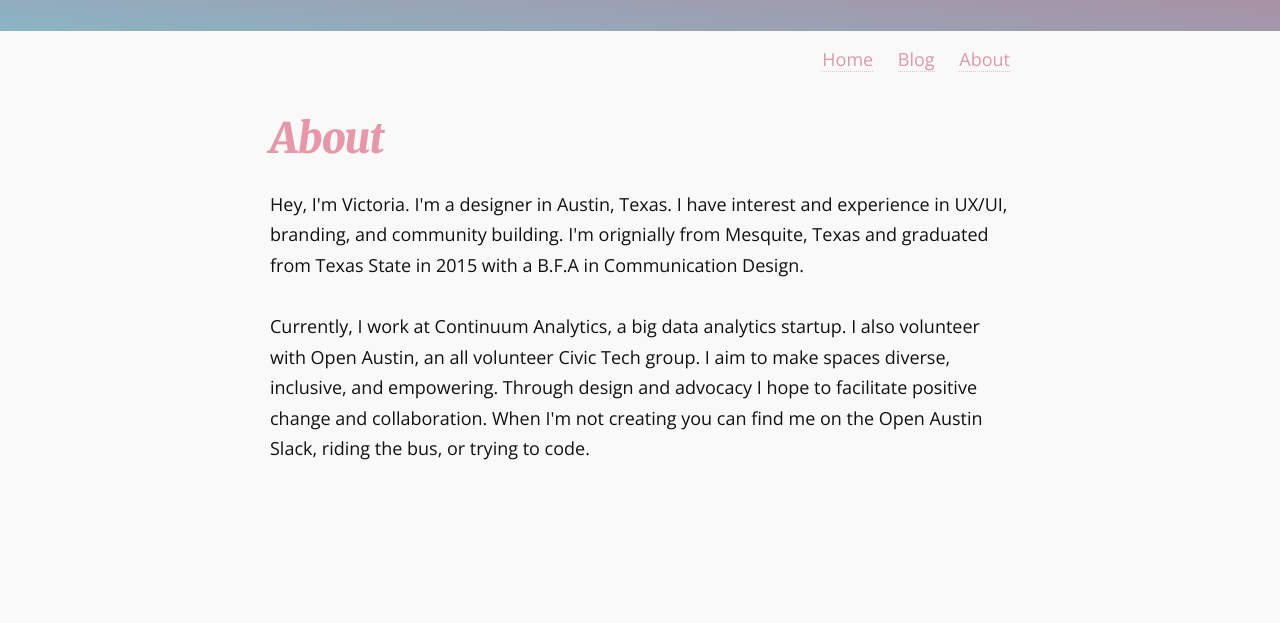
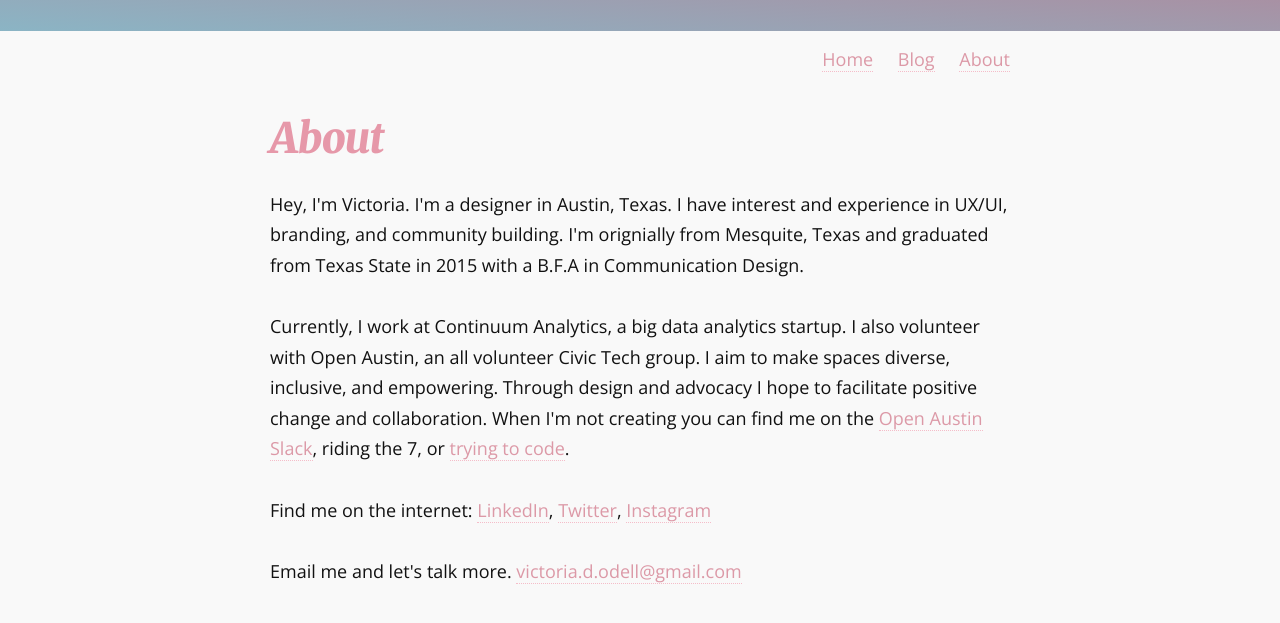
Before and after one commit to VictoriaODell/personal-website, a Jekyll site: the page built from website-revamp/about.html, in a window 1280 px wide. Shown: the top 623 px of the page. Built offline with Jekyll 4.4.1, drawn with Linux system fonts in a browser that asks for light colours.

Commit message:
Adding links to other internet places

```diff
--- a/website-revamp/about.html
+++ b/website-revamp/about.html
@@ -10,4 +10,10 @@ I'm orignially from Mesquite, Texas and graduated from Texas State in 2015 with
 Currently, I work at Continuum Analytics, a big data analytics startup. I also volunteer with Open Austin, an all volunteer Civic Tech group.
 I aim to make spaces diverse, inclusive, and empowering.
 Through design and advocacy I hope to facilitate positive change and collaboration.
-When I'm not creating you can find me on the Open Austin Slack, riding the bus, or trying to code.
+When I'm not creating you can find me on the <a href="http://slack.open-austin.org/">Open Austin Slack</a>, riding the 7, or <a href="https://github.com/VictoriaODell">trying to code</a>.
+<br><br>
+Find me on the internet: <a href="https://www.linkedin.com/in/victoriaodell1">LinkedIn</a>,
+<a href="https://twitter.com/Victoria_ODell">Twitter</a>,
+<a href="https://www.instagram.com/victoria_odell/">Instagram</a>
+<br><br>
+Email me and let's talk more. <a href="mailto:victoria.d.odell@gmail.com?Subject=Let's%20Chat" target="_top">victoria.d.odell@gmail.com </a>
```
